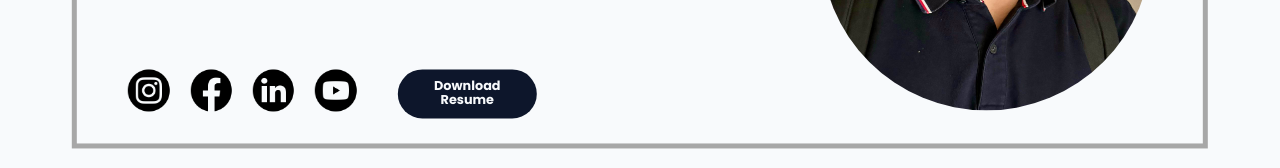
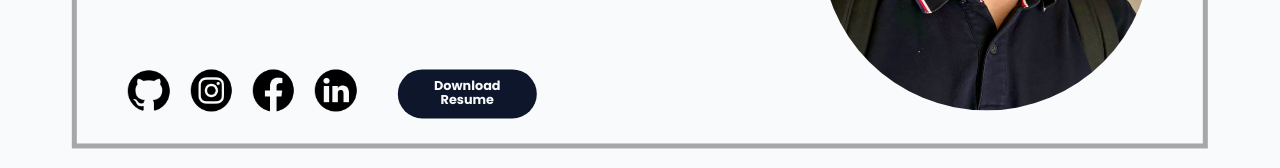
Before and after one commit to Rucherd/Portfolio, a plain HTML site: page index.html in a window 1280 px wide. Shown: the part 571-739 px from the top of the page. Drawn offline with Linux system fonts and the light colour scheme.

Commit message:
replaced youtube link with github link

```diff
--- a/index.html
+++ b/index.html
@@ -56,6 +56,11 @@
                 </h3>
                 <div class="foot">
                     <div class="icon">
+                        <a href="https://github.com/Rucherd" target="_blank">
+                            <img src="icons/github.png" alt="Github icon">
+                        </a>
+                    </div>
+                    <div class="icon">
                         <a href="https://www.instagram.com/r.ichardl/" target="_blank">
                             <img src="icons/instaicon.png" alt="instagram icon">
                         </a>
@@ -70,11 +75,7 @@
                             <img src="icons/liicon.png" alt="LinkedIn icon">
                         </a>
                     </div>
-                    <div class="icon">
-                        <a href="#placeholder">
-                            <img src="icons/yticon.png" alt="YouTube icon" target="_blank">
-                        </a>
-                    </div>
+
                     <div class="spacer">
 
                     </div>
```
Also changed, not shown: icons/github.png (added).
